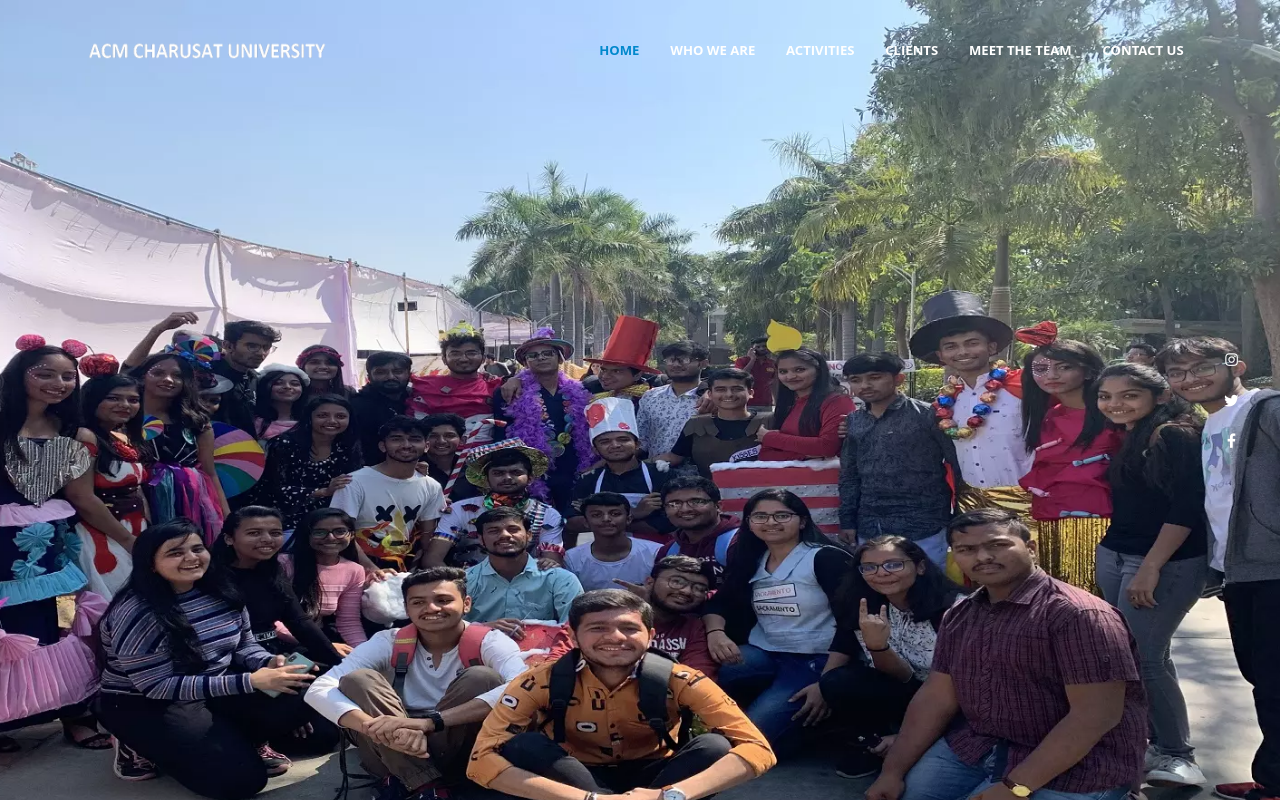
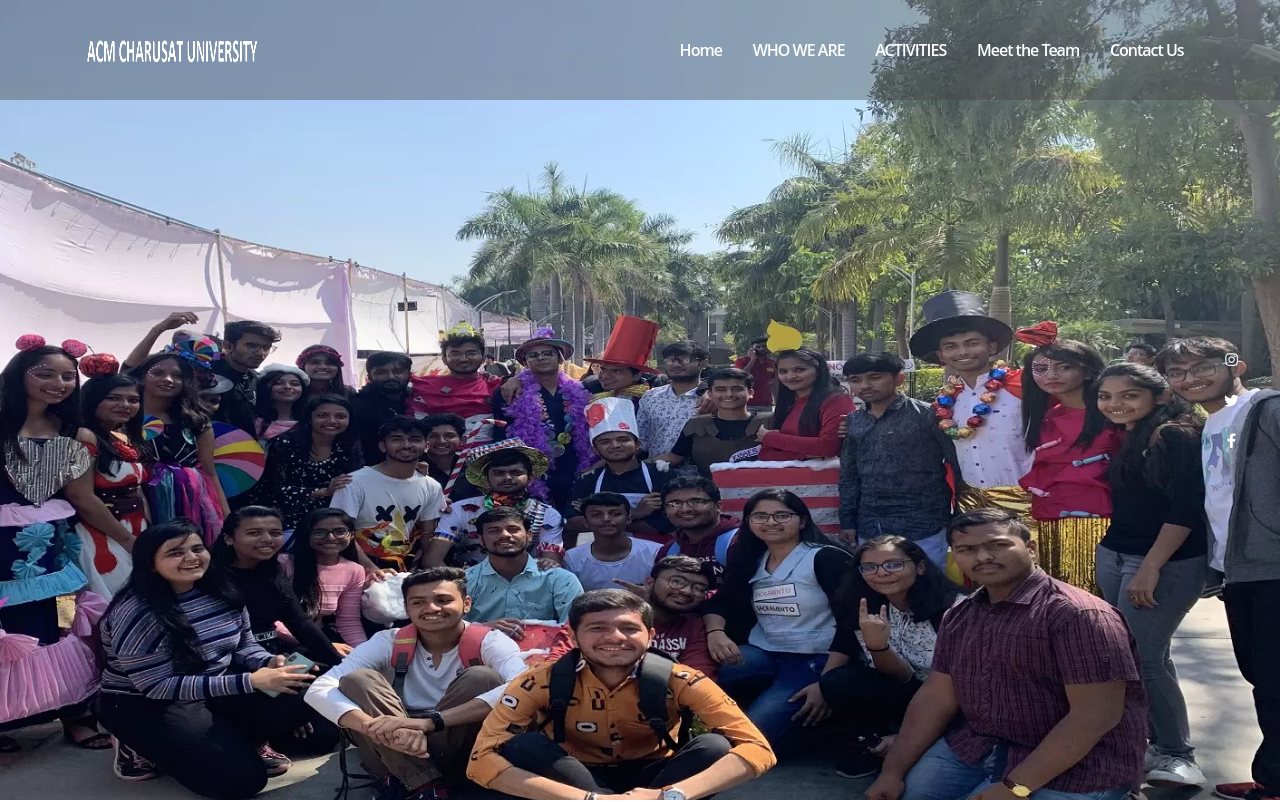
Before and after one commit to harshviradia/ACM-STUDENT-CHAPTER, a plain HTML site: page activities.html in a window 1280 px wide. Shown: the top 802 px of the page. Drawn offline with Linux system fonts and the light colour scheme; some packages are replaced by stand-ins of ours.

Commit message:
Update activities.html

```diff
--- a/activities.html
+++ b/activities.html
@@ -50,7 +50,7 @@
 	<body id="body" class="one-page alternative-font-5" data-plugin-scroll-spy data-plugin-options="{'target': ''}">
 		<div class="body">
 
-			<header id="header" class="header-transparent header-effect-shrink" data-plugin-options="{'stickyEnabled': true, 'stickyEffect': 'shrink', 'stickyEnableOnBoxed': true, 'stickyEnableOnMobile': false, 'stickyChangeLogo': true, 'stickyStartAt': 30, 'stickyHeaderContainerHeight': 70}">
+			<header id="header" class="header-transparent header-semi-transparent header-semi-transparent-dark header-effect-shrink" data-plugin-options="{'stickyEnabled': true, 'stickyEffect': 'shrink', 'stickyEnableOnBoxed': true, 'stickyEnableOnMobile': false, 'stickyChangeLogo': true, 'stickyStartAt': 30, 'stickyHeaderContainerHeight': 70}">
 				<div class="header-body border-top-0 bg-dark box-shadow-none">
 					<div class="header-container container">
 						<div class="header-row">
@@ -58,7 +58,7 @@
 								<div class="header-row">
 									<div class="header-logo">
 										<a href="index.html">
-											<img alt="Porto" width="250" height="40" src="img/logo.webp">
+											<img alt="Porto" width="180" height="60" src="img/logo.webp">
 										</a>
 									</div>
 								</div>
@@ -66,25 +66,22 @@
 							<div class="header-column justify-content-end">
 								<div class="header-row">
 									<div class="header-nav header-nav-links header-nav-dropdowns-dark header-nav-light-text order-2 order-lg-1">
-										<div class="header-nav-main header-nav-main-font-lg header-nav-main-font-lg-upper-2 header-nav-main-mobile-dark header-nav-main-square header-nav-main-dropdown-no-borders header-nav-main-effect-2 header-nav-main-sub-effect-1">
+										<div class="header-nav-main header-nav-main-mobile-dark header-nav-main-square header-nav-main-font-md header-nav-main-dropdown-no-borders header-nav-main-effect-2 header-nav-main-sub-effect-1">
 											<nav class="collapse">
 												<ul class="nav nav-pills" id="mainNav">
 													<li class="dropdown">
-														<a data-hash class="nav-link active" href="index.html">
+														<a class="dropdown-item dropdown-toggle" href="index.html">
 															Home
 														</a>
 													</li>
 													<li>
-														<a class="nav-link" data-hash data-hash-offset="68" href="index.html">WHO WE ARE</a>
+														<a class="nav-link" data-hash data-hash-offset="68" href="#who-we-are">WHO WE ARE</a>
 													</li>
 													<li>
-														<a class="nav-link" data-hash data-hash-offset="68" href="index.html">ACTIVITIES</a>
+														<a class="nav-link" data-hash data-hash-offset="68" href="#what-we-do">ACTIVITIES</a>
 													</li>
 													<li>
-														<a class="nav-link" data-hash data-hash-offset="68" href="index.html">Clients</a>
-													</li>
-													<li>
-														<a class="nav-link" data-hash data-hash-offset="68" href="index.html">Meet the Team</a>
+														<a class="nav-link" data-hash data-hash-offset="68" href="#team">Meet the Team</a>
 													</li>
 													<li>
 														<a class="nav-link" data-hash data-hash-offset="68" href="#googlemaps">Contact Us</a>
@@ -92,11 +89,11 @@
 												</ul>
 											</nav>
 										</div>
-
 										<button class="btn header-btn-collapse-nav" data-bs-toggle="collapse" data-bs-target=".header-nav-main nav">
 											<i class="fas fa-bars"></i>
 										</button>
 									</div>
+
 								</div>
 							</div>
 						</div>
```
